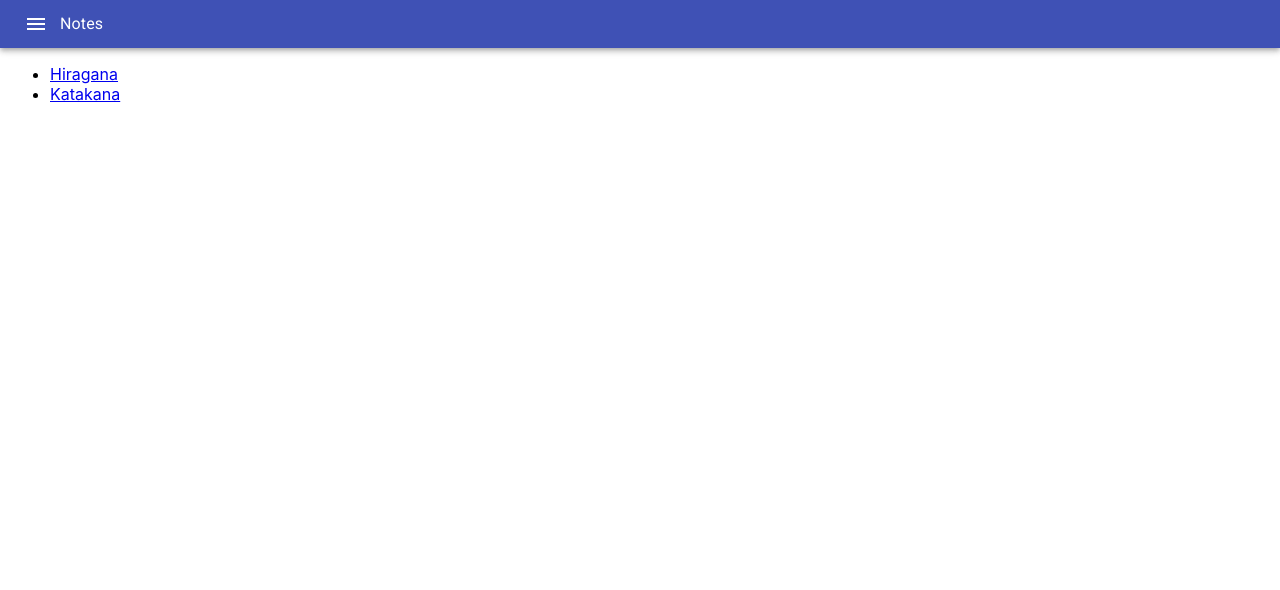
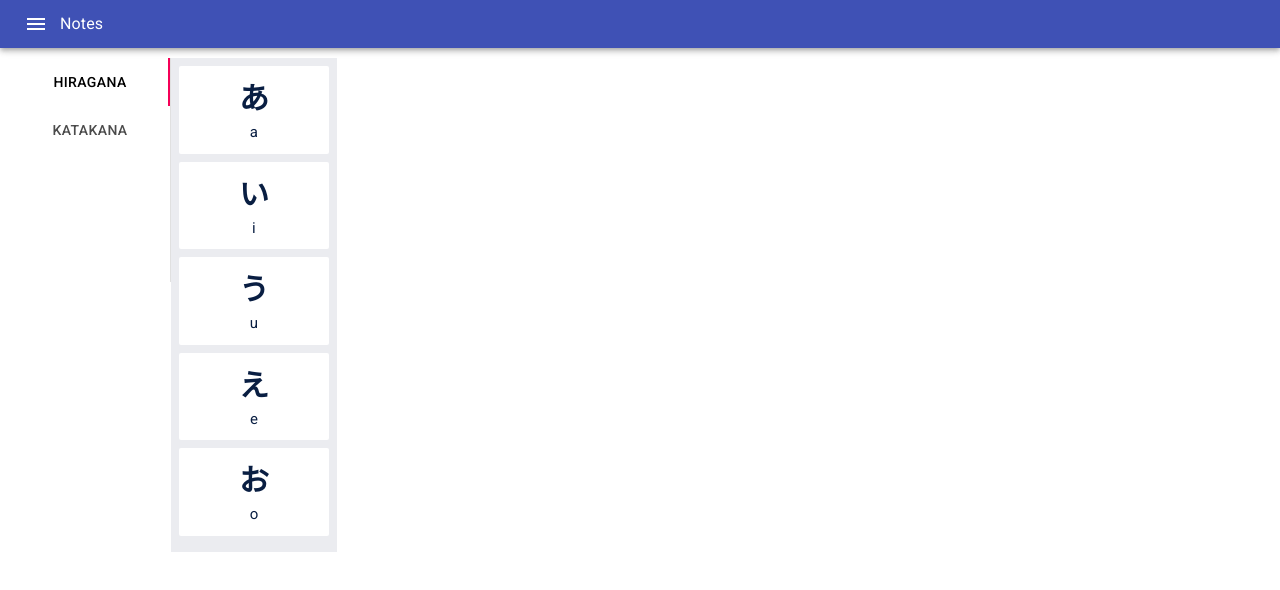
Before and after one commit to jfvalmores/nihonggo-notes, a React (Create React App) app: page /topics in a window 1280 px wide. Shown: the top 590 px of the page. Built offline with nearby package versions, Linux system fonts and the light colour scheme.

Commit message:
UI updates for Hiragana

```diff
--- a/package.json
+++ b/package.json
@@ -8,7 +8,9 @@
     "@testing-library/jest-dom": "^4.2.4",
     "@testing-library/react": "^9.3.2",
     "@testing-library/user-event": "^7.1.2",
+    "axios": "^0.19.1",
     "react": "^16.12.0",
+    "react-beautiful-dnd": "^12.2.0",
     "react-dom": "^16.12.0",
     "react-router-dom": "^5.1.2",
     "react-scripts": "3.3.0",
--- a/src/components/HiraganaList.js
+++ b/src/components/HiraganaList.js
@@ -2,7 +2,7 @@ import React from 'react';
 import { HIRAGANA } from '../constants/hiragana.js';
 import { List } from './List.js';
 
-export const HiraganaList = (props) => {
+export const HiraganaList = () => {
   return <List list={HIRAGANA} />;
 }
 
--- /dev/null
+++ b/src/components/HiraganaListv2.js
@@ -0,0 +1,119 @@
+import React, { useState } from "react";
+import { DragDropContext, Droppable, Draggable } from "react-beautiful-dnd";
+import { makeStyles } from '@material-ui/core/styles';
+
+const styles = makeStyles({
+  description: {
+    fontWeight: 400,
+    fontSize: 15
+  }
+});
+
+const getItems = () =>
+  [
+    { id: 'item-1', label: 'a', content: 'あ' },
+    { id: 'item-2', label: 'i', content: 'い' },
+    { id: 'item-3', label: 'u', content: 'う' },
+    { id: 'item-4', label: 'e', content: 'え' },
+    { id: 'item-5', label: 'o', content: 'お' }
+  ];
+
+// a little function to help us with reordering the result
+const reorder = (list, startIndex, endIndex) => {
+  const result = Array.from(list);
+  const [removed] = result.splice(startIndex, 1);
+  result.splice(endIndex, 0, removed);
+
+  return result;
+};
+
+const grid = 8;
+
+const getItemStyle = (isDragging, draggableStyle) => ({
+  // some basic styles to make the items look a bit nicer
+  userSelect: 'none',
+  padding: grid,
+  margin: `0 0 ${grid}px 0`,
+  borderRadius: 2,
+  borderWidth: 2,
+  borderStyle: 'solid',
+  color: 'rgb(9, 30, 66)',
+  textAlign: 'center',
+  fontSize: 30,
+  fontWeight: 600,
+
+  // change background colour if dragging
+  background: isDragging ? 'rgb(222, 235, 255)' : 'rgb(255, 255, 255)',
+  boxShadow: isDragging ? 'rgb(165, 173, 186) 2px 2px 1px' : '',
+  borderColor: isDragging ? 'rgba(9, 30, 66, 0.71)' : 'transparent',
+
+  // styles we need to apply on draggables
+  ...draggableStyle
+});
+
+const getListStyle = isDraggingOver => ({
+  background: isDraggingOver ? 'rgb(255, 235, 230)' : 'rgb(235, 236, 240)',
+  padding: grid,
+  width: 150
+});
+
+const HiraganaListv2 = () => {
+  const [items, setItems] = useState(getItems());
+
+  const classes = styles();
+
+  const onDragEnd = result => {
+    // dropped outside the list
+    if (!result.destination) {
+      return;
+    }
+
+    const data = reorder(
+      items,
+      result.source.index,
+      result.destination.index
+    );
+
+    setItems(data);
+  }
+
+  return (
+    <DragDropContext onDragEnd={onDragEnd}>
+      <Droppable droppableId="droppable">
+        {(provided, snapshot) => (
+          <div
+            {...provided.droppableProps}
+            ref={provided.innerRef}
+            style={getListStyle(snapshot.isDraggingOver)}
+          >
+            {items.map((item, index) => (
+              <Draggable key={item.id} draggableId={item.id} index={index}>
+                {(provided, snapshot) => (
+                  <div
+                    ref={provided.innerRef}
+                    {...provided.draggableProps}
+                    {...provided.dragHandleProps}
+                    style={getItemStyle(
+                      snapshot.isDragging,
+                      provided.draggableProps.style
+                    )}
+                  >
+                    {item.content}
+                    <div className={classes.description}>
+                      <span>{item.label}</span>
+                    </div>
+                  </div>
+                )}
+              </Draggable>
+            ))}
+            {provided.placeholder}
+          </div>
+        )}
+      </Droppable>
+    </DragDropContext>
+  );
+}
+
+
+
+export default HiraganaListv2;
--- a/src/components/KatakanaList.js
+++ b/src/components/KatakanaList.js
@@ -2,7 +2,7 @@ import React from 'react';
 import { KATAKANA } from '../constants/katakana.js';
 import { List } from './List.js';
 
-export const KatakanaList = (props) => {
+export const KatakanaList = () => {
   return <List list={KATAKANA} />;
 }
 
--- a/src/components/List.js
+++ b/src/components/List.js
@@ -2,7 +2,6 @@ import React, { useState } from 'react';
 import { makeStyles } from '@material-ui/core/styles';
 import { DetailCard } from './DetailCard.js';
 import { Grid, Button, ButtonGroup, Tooltip } from '@material-ui/core';
-import Grow from '@material-ui/core/Grow';
 
 const customStyles = makeStyles({
   customList: {
@@ -34,16 +33,13 @@ export const List = (props) => {
     let sections = [];
     for (let i = 0; i < dataList.length; i++) {
       sections.push(
-        <Grow
-          in={true}
-          key={i}>
         <ButtonGroup
+          key={i}
           orientation="vertical"
           color="primary"
           aria-label="vertical outlined primary button group">
           {dataList[i].map((o, idx) => formatSection(o, idx))}
         </ButtonGroup>
-        </Grow>
       );
     }
 
--- a/src/components/Main.js
+++ b/src/components/Main.js
@@ -4,14 +4,15 @@ import { routes } from '../system/routes.js';
 import { makeStyles } from '@material-ui/core/styles';
 import Header from './Header.js';
 
-const customStyles = makeStyles({
+const styles = makeStyles({
   container: {
-    margin: 10
+    margin: 10,
+    backgroundColor: 'inherit'
   }
 });
 
 const Main = () => {
-  const classes = customStyles();
+  const classes = styles();
 
   return (
     <React.Fragment>
--- a/src/components/Topics.js
+++ b/src/components/Topics.js
@@ -1,36 +1,9 @@
 import React from 'react';
-import { BrowserRouter as Router, Switch, Link, Route } from 'react-router-dom';
 import { topicRoutes } from '../system/routes.js';
+import VerticalTabs from './VerticalTabs.js';
 
 export const Topics = () => {
-  return (
-    <div>
-      <Router>
-        <ul>
-          {topicRoutes.map((route, idx) => {
-            if (route.title)
-              return (
-                <li key={idx}>
-                  <Link to={route.path}>{route.title}</Link>
-                </li>
-              )
-            return null;
-          })}
-        </ul>
-        <div>
-          <Switch>
-            {topicRoutes.map((route, idx) => (
-              <Route
-                key={idx}
-                exact
-                {...route}
-              />
-            ))}
-          </Switch>
-        </div>
-      </Router>
-    </div>
-  );
+  return <VerticalTabs tabs={topicRoutes} />;
 }
 
 export default Topics;
--- /dev/null
+++ b/src/components/VerticalTabs.js
@@ -0,0 +1,92 @@
+import React from 'react';
+import PropTypes from 'prop-types';
+import { makeStyles } from '@material-ui/core/styles';
+import Tabs from '@material-ui/core/Tabs';
+import Tab from '@material-ui/core/Tab';
+import Typography from '@material-ui/core/Typography';
+import Box from '@material-ui/core/Box';
+
+function TabPanel(props) {
+  const { children, value, index, ...other } = props;
+
+  return (
+    <Typography
+      component="div"
+      role="tabpanel"
+      hidden={value !== index}
+      id={`vertical-tabpanel-${index}`}
+      aria-labelledby={`vertical-tab-${index}`}
+      {...other}
+    >
+      {value === index && <Box p={3}>{children}</Box>}
+    </Typography>
+  );
+}
+
+TabPanel.propTypes = {
+  index: PropTypes.any.isRequired,
+  value: PropTypes.any.isRequired,
+};
+
+function a11yProps(index) {
+  return {
+    id: `vertical-tab-${index}`,
+    'aria-controls': `vertical-tabpanel-${index}`,
+  };
+}
+
+const useStyles = makeStyles(theme => ({
+  root: {
+    flexGrow: 1,
+    backgroundColor: 'inherit',
+    display: 'flex',
+    height: 224,
+  },
+  tabs: {
+    borderRight: `1px solid ${theme.palette.divider}`,
+  },
+}));
+
+export default function VerticalTabs(props) {
+  const classes = useStyles();
+  const [value, setValue] = React.useState(0);
+
+  const handleChange = (event, newValue) => {
+    setValue(newValue);
+  };
+
+  return (
+    <div className={classes.root}>
+      <Tabs
+        orientation="vertical"
+        variant="scrollable"
+        value={value}
+        onChange={handleChange}
+        aria-label="Topic tabs"
+        className={classes.tabs}>
+        {props.tabs.map(
+          (route, idx) =>
+            <Tab
+              key={idx}
+              label={route.title}
+              {...a11yProps(idx)} />)}
+      </Tabs>
+      {props.tabs.map(
+        (route, idx) => {
+          return (
+            <TabPanel
+              key={idx}
+              value={value}
+              index={idx}>
+              {route.component}
+            </TabPanel>
+          );
+        }
+      )}
+    </div>
+  );
+}
+
+VerticalTabs.propTypes = {
+  tabs: PropTypes.array.isRequired
+};
--- a/src/constants/hiragana.js
+++ b/src/constants/hiragana.js
@@ -1,10 +1,10 @@
 export const HIRAGANA = [
   [
-    { label: 'a', character: 'あ' },
-    { label: 'i', character: 'い' },
-    { label: 'u', character: 'う' },
-    { label: 'e', character: 'え' },
-    { label: 'o', character: 'お' }
+    { id: 'item-1', label: 'a', character: 'あ' },
+    { id: 'item-2', label: 'i', character: 'い' },
+    { id: 'item-3', label: 'u', character: 'う' },
+    { id: 'item-4', label: 'e', character: 'え' },
+    { id: 'item-5', label: 'o', character: 'お' }
   ],
   [
     { label: 'ka', character: 'か' },
--- a/src/index.css
+++ b/src/index.css
@@ -1,4 +1,5 @@
 body {
+  background-color: #FFF;
   margin: 0;
   font-family: -apple-system, BlinkMacSystemFont, 'Segoe UI', 'Roboto', 'Oxygen',
     'Ubuntu', 'Cantarell', 'Fira Sans', 'Droid Sans', 'Helvetica Neue',
@@ -11,3 +12,8 @@ code {
   font-family: source-code-pro, Menlo, Monaco, Consolas, 'Courier New',
     monospace;
 }
+
+html, body {
+  width: 100%;
+  height: 100%;
+}
--- a/src/system/routes.js
+++ b/src/system/routes.js
@@ -2,6 +2,7 @@ import Home from '../components/Home.js';
 import Topics from '../components/Topics.js';
 import HiraganaList from '../components/HiraganaList.js';
 import KatakanaList from '../components/KatakanaList.js';
+import HiraganaListv2 from '../components/HiraganaListv2.js';
 
 export const routes = [
   {
@@ -20,7 +21,7 @@ export const topicRoutes = [
   {
     title: 'Hiragana',
     path: '/hiragana',
-    component: HiraganaList
+    component: HiraganaListv2
   },
   {
     title: 'Katakana',
```
Also changed, not shown: 1 other file (tests, documents, lock files or other folders). Lines whose indentation alone changed are shown as unchanged.
